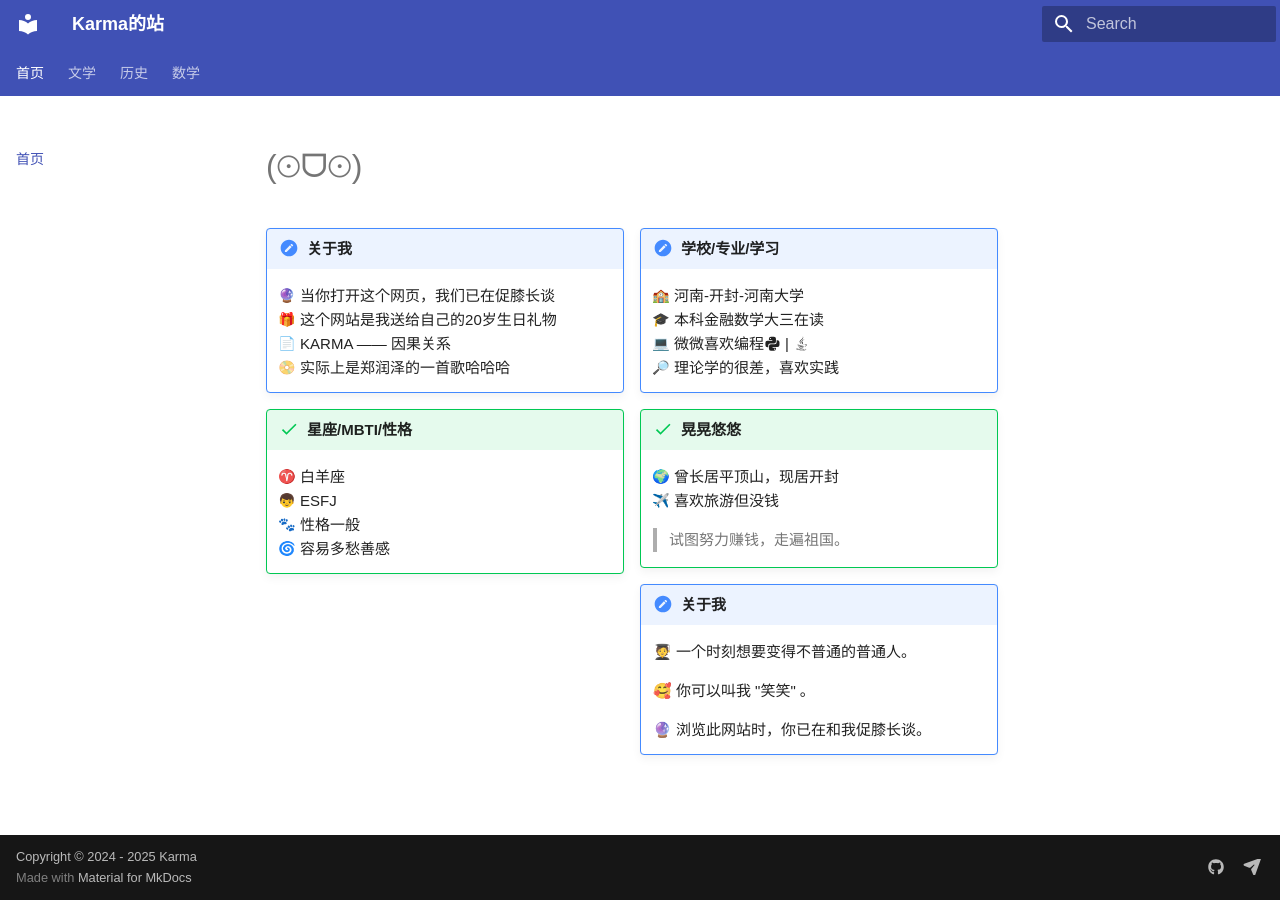
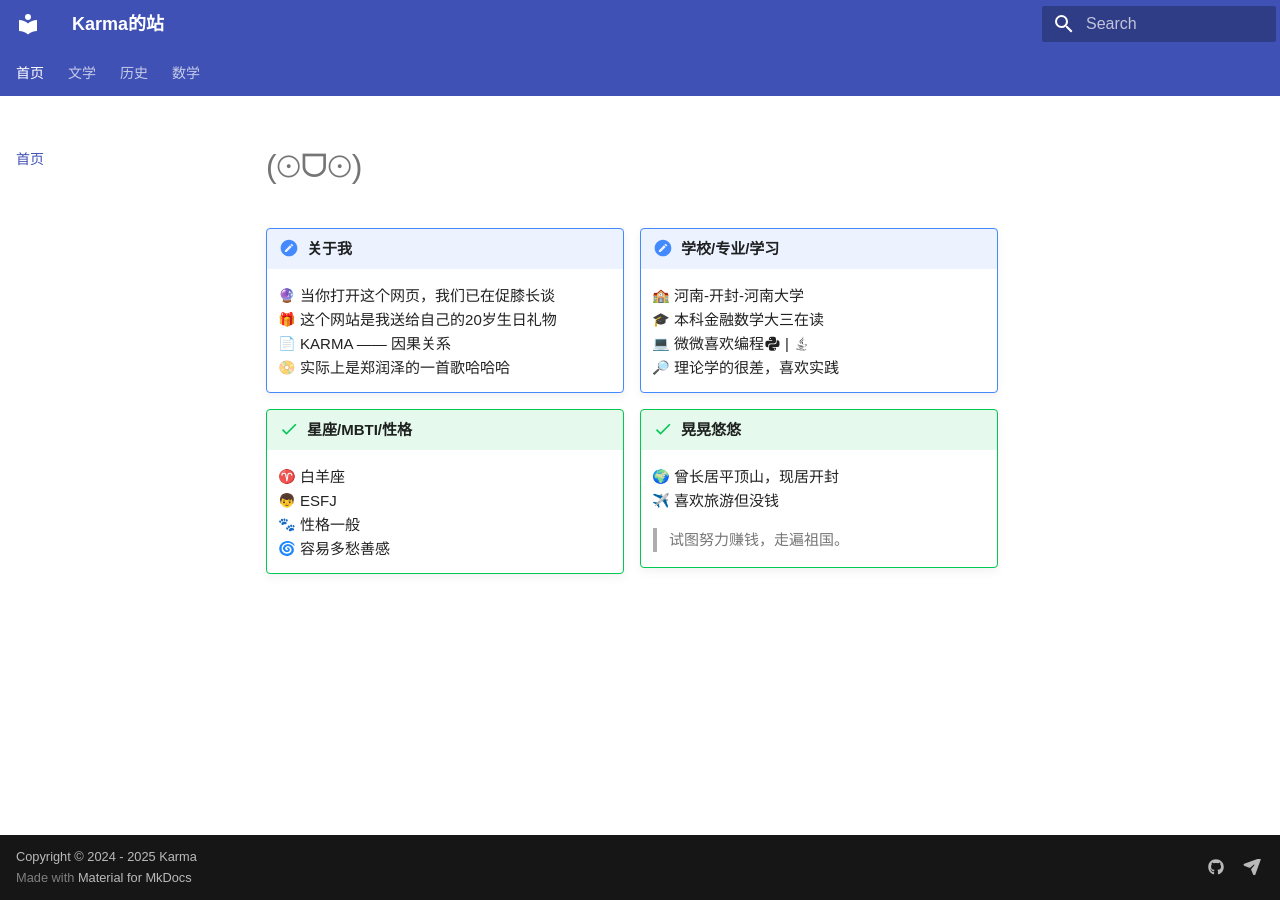
Before and after one commit to Colick-cgc/skills-github-pages, an MkDocs documentation site: the page built from docs/index.md, in a window 1280 px wide. Built offline with MkDocs 1.6.1 and Material for MkDocs 9.7.7, drawn with Linux system fonts in a browser that asks for light colours; emoji names are drawn with the system emoji font; a style sheet for code colours, icons or effects is not loaded.

Commit message:
Update index.md

```diff
--- a/docs/index.md
+++ b/docs/index.md
@@ -25,10 +25,3 @@
     :earth_africa: 曾长居平顶山，现居开封
     :airplane: 喜欢旅游但没钱
     > 试图努力赚钱，走遍祖国。
-
-!!! note inline "关于我"
-    🧑‍🎓 一个时刻想要变得不普通的普通人。
-
-    🥰 你可以叫我 "笑笑" 。
-
-    🔮 浏览此网站时，你已在和我促膝长谈。
```
